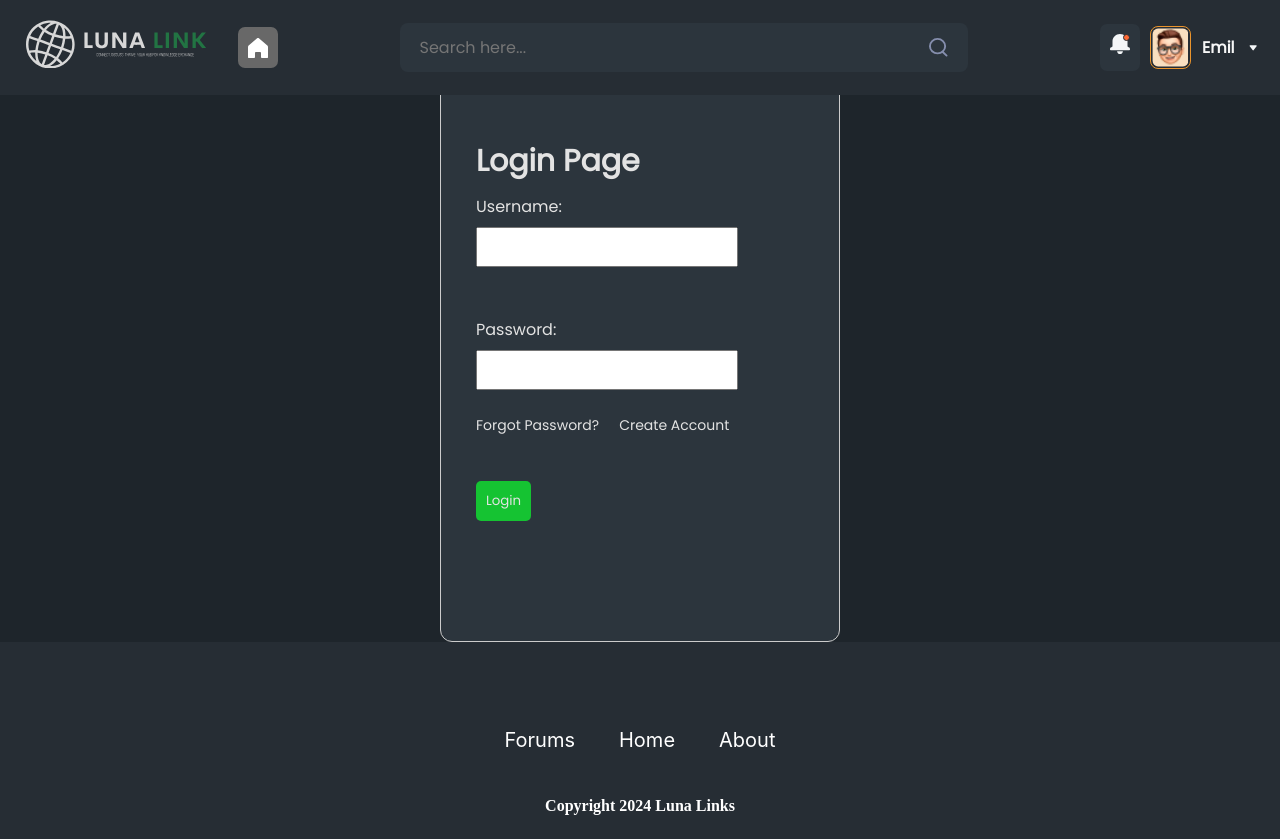
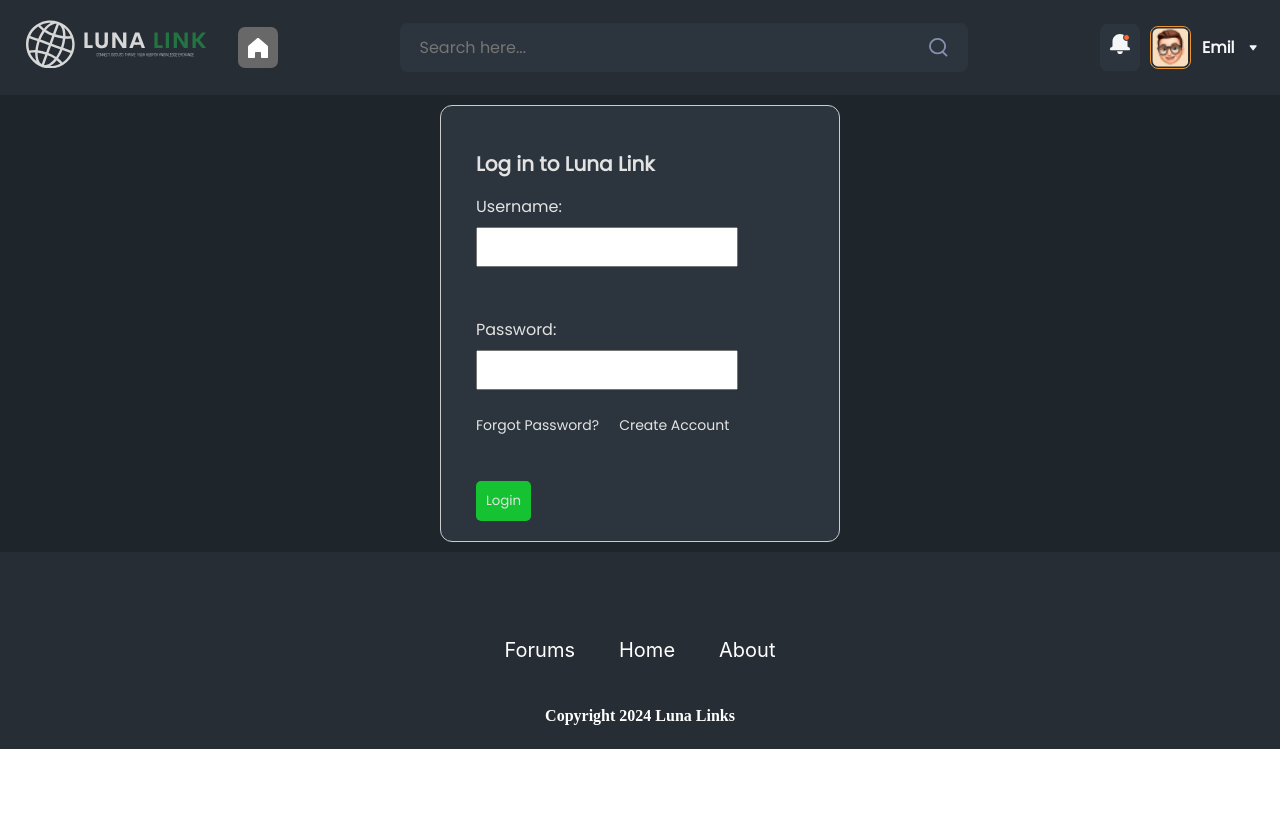
Before and after one commit to AdrianKnudsen/Luna-Link, a React (Vite) app: page / in a window 1280 px wide. After the commit the page ends 800 px from the top, so only its background shows below. Built offline with nearby package versions, Linux system fonts and the light colour scheme.

Commit message:
Updated header, login and the css in these

```diff
--- a/src/Components/Header/Header.jsx
+++ b/src/Components/Header/Header.jsx
@@ -17,7 +17,7 @@ export function Header() {
               alt="Logo"
             />
           </div>
-          <Link to="/About" className={styles.homeBtn}>
+          <Link to="/Home" className={styles.homeBtn}>
             <svg
               xmlns="http://www.w3.org/2000/svg"
               width="20"
--- a/src/Components/Header/Header.module.css
+++ b/src/Components/Header/Header.module.css
@@ -5,7 +5,7 @@
   display: flex;
   align-items: center;
   justify-content: space-between;
-  position: fixed;
+  /* position: fixed; */
 }
 
 .navbar {
--- a/src/Pages/FakeLoginPage.jsx
+++ b/src/Pages/FakeLoginPage.jsx
@@ -18,7 +18,7 @@ const FakeLoginPage = () => {
 
   return (
     <div className={styles.loginContainer}>
-      <h1>Login Page</h1>
+      <h1>Log in to Luna Link</h1>
       <label className={styles.label}>
         Username:
         <input
--- a/src/Pages/FakeLoginPage.module.css
+++ b/src/Pages/FakeLoginPage.module.css
@@ -1,14 +1,15 @@
 .loginContainer {
   max-width: 400px;
-  margin: 0 auto;
-  padding: 120px 35px;
+  margin: 10px auto;
+  padding: 20px 35px;
   border: 1px solid #ccc;
   border-radius: 12px;
   background-color: #2c353d;
   color: #e3e3e3;
 }
 h1 {
-  font-size: 30px;
+  padding: 5px 0px;
+  font-size: 20px;
   text-align: start;
 }
 .forgot {
```
